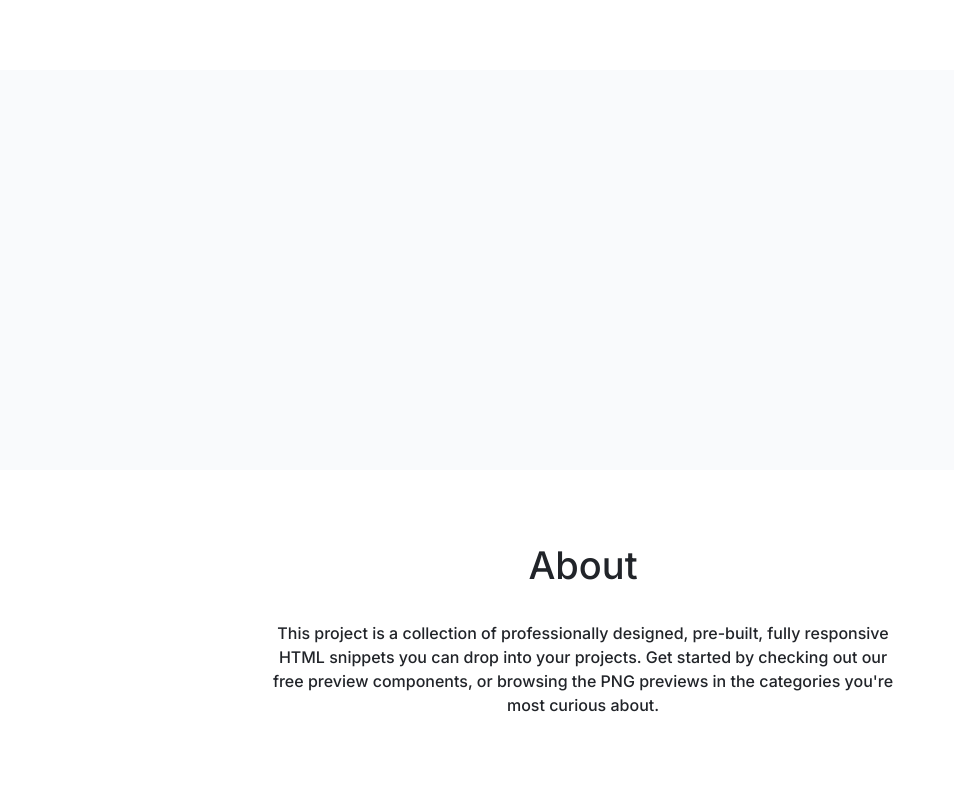
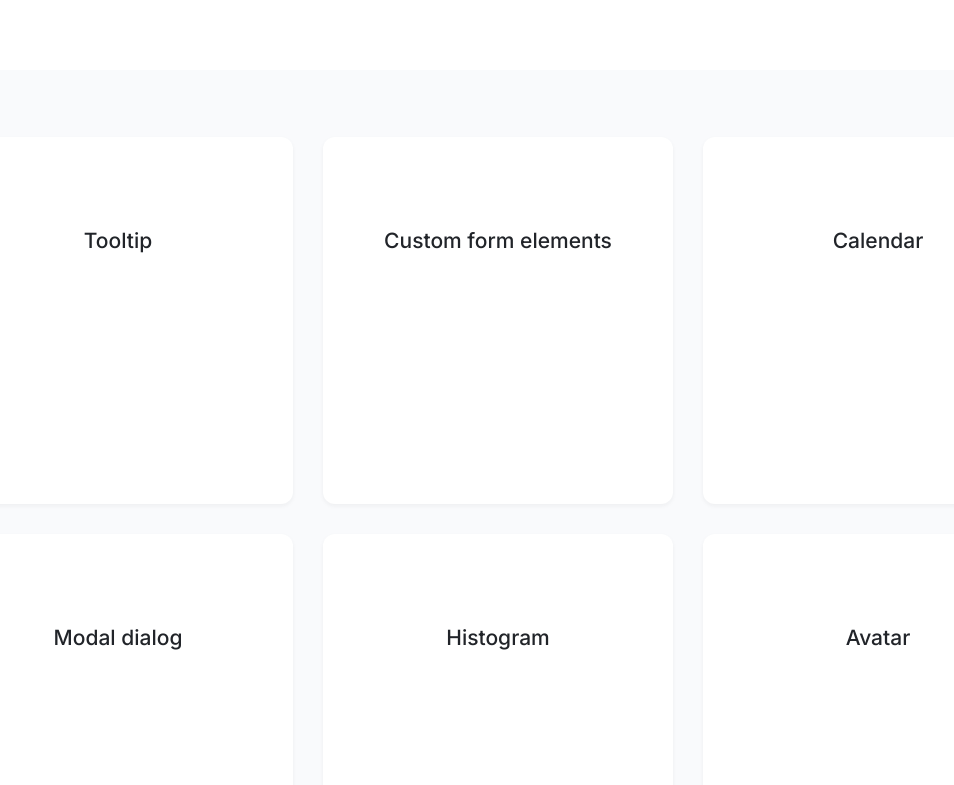
Before and after one commit to js-tasks-ru/htmlcss-20220120_aasolovkina, a website: page index.html in a window 1280 px wide. Shown: the part 167-952 px from the top of the page, without its empty margins (57-1011 px from the left). Drawn offline with Linux system fonts and the light colour scheme.

Commit message:
Релизовала пока только карточки. Как три карточки в два ряда пока не поняла

```diff
--- a/assets/css/main.css
+++ b/assets/css/main.css
@@ -4,6 +4,9 @@
 @import '../../components/container/container.css';
 @import '../../components/header/header.css';
 @import '../../components/footer/footer.css';
+@import '../../components/card/card.css';
+@import '../../components/preview/preview.css';
+
 
 :root {
     --white: #ffffff;
@@ -24,7 +27,7 @@
     --secondary: var(--purple);
 }
 
-* {
+body {
     font-family: 'Roboto', sans-serif;
 }
 
--- /dev/null
+++ b/components/card/card.css
@@ -0,0 +1,30 @@
+.card {
+    background: var(--white);
+    box-shadow: 0 2px 4px rgba(33, 36, 41, 0.05);
+    border-radius: 12px;
+    padding: 32px 25px;
+    height: 367px;
+    flex-basis: 350px;
+    font-family: Inter, sans-serif;
+    box-sizing: border-box;
+}
+
+.card__top {
+
+}
+
+.card__body {
+    padding-top: 24px;
+}
+
+.card__title {
+    font-style: normal;
+    font-weight: 500;
+    font-size: 21px;
+    line-height: 25px;
+    text-align: center;
+    color: var(--black);
+    white-space: nowrap;
+    overflow: hidden;
+    text-overflow: ellipsis;
+}
--- /dev/null
+++ b/components/preview/preview.css
@@ -0,0 +1,6 @@
+.preview {
+    display: flex;
+    padding: 67px 0 92px;
+    gap: 30px;
+    flex-wrap: wrap;
+}
--- a/index.html
+++ b/index.html
@@ -12,8 +12,56 @@
                 </h1>
             </div>
         </header>
-        <main>
+        <main class="preview">
+                    <div class="card">
+                        <div class="card__top">
 
+                        </div>
+                        <div class="card__body">
+                            <h5 class="card__title">Tooltip</h5>
+                        </div>
+                    </div>
+                    <div class="card">
+                        <div class="card__top">
+
+                        </div>
+                        <div class="card__body">
+                            <h5 class="card__title">Custom form elements</h5>
+                        </div>
+                    </div>
+                    <div class="card">
+                        <div class="card__top">
+
+                        </div>
+                        <div class="card__body">
+                            <h5 class="card__title">Calendar</h5>
+                        </div>
+                    </div>
+
+                    <div class="card">
+                        <div class="card__top">
+
+                        </div>
+                        <div class="card__body">
+                            <h5 class="card__title">Modal dialog</h5>
+                        </div>
+                    </div>
+                    <div class="card">
+                        <div class="card__top">
+
+                        </div>
+                        <div class="card__body">
+                            <h5 class="card__title">Histogram</h5>
+                        </div>
+                    </div>
+                    <div class="card">
+                        <div class="card__top">
+
+                        </div>
+                        <div class="card__body">
+                            <h5 class="card__title">Avatar</h5>
+                        </div>
+                    </div>
         </main>
         <footer class="footer">
             <div class="container">
```
